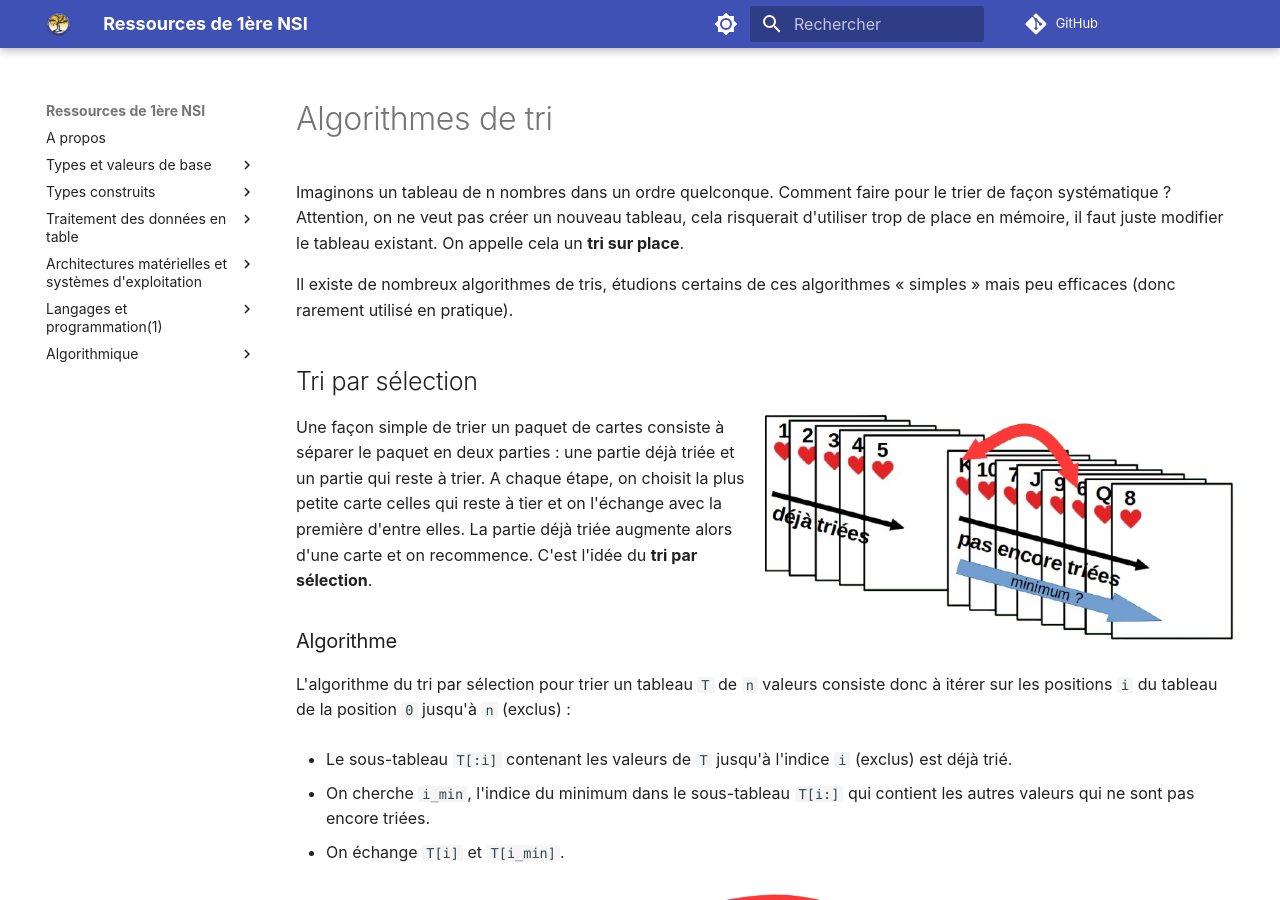
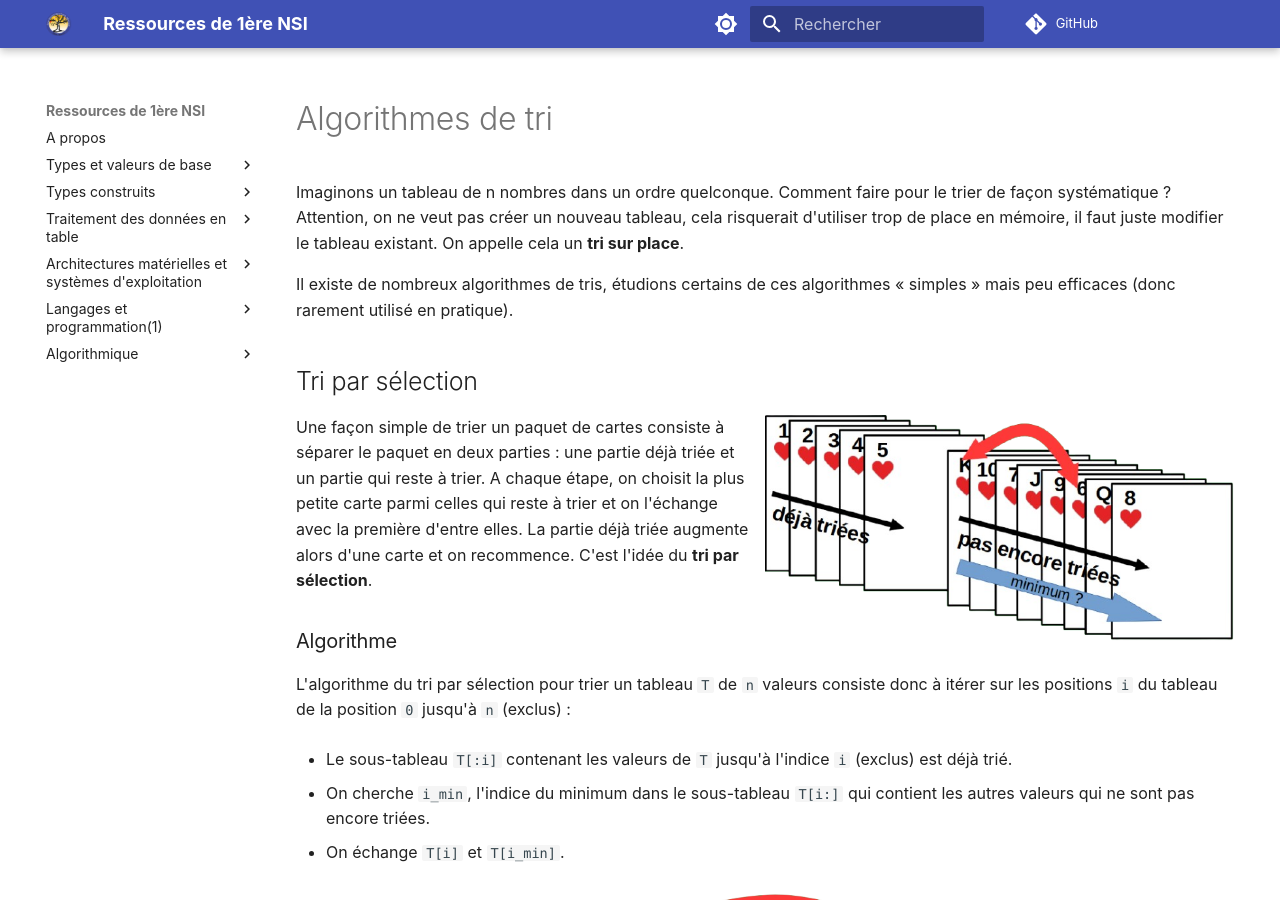
Before and after one commit to eipaca/NSI-1, an MkDocs documentation site: the page built from docs/algorithmique/2-tris.md, in a window 1280 px wide and 900 px high. Built offline with MkDocs 1.6.1 and Material for MkDocs 9.7.7, drawn with Linux system fonts in a browser that asks for light colours; comment, search, counter and statistics services are not loaded.

Commit message:
Add files via upload

```diff
--- a/docs/algorithmique/2-tris.md
+++ b/docs/algorithmique/2-tris.md
@@ -8,7 +8,7 @@
 
 ![Tri par sélection d'un paquet de cartes](assets/2-tri-selection-cartes.png){width=50% align=right}
 
-Une façon simple de trier un paquet de cartes consiste à séparer le paquet en deux parties : une partie déjà triée et un partie qui reste à trier. A chaque étape, on choisit la plus petite carte celles qui reste à tier et on l'échange avec la première d'entre elles. La partie déjà triée augmente alors d'une carte et on recommence. C'est l'idée du **tri par sélection**.
+Une façon simple de trier un paquet de cartes consiste à séparer le paquet en deux parties : une partie déjà triée et un partie qui reste à trier. A chaque étape, on choisit la plus petite carte parmi celles qui reste à trier et on l'échange avec la première d'entre elles. La partie déjà triée augmente alors d'une carte et on recommence. C'est l'idée du **tri par sélection**.
 
 ### Algorithme
 
@@ -212,5 +212,5 @@
 |:-                                |:-:              |:-:              |
 |Complexité                        |*O(n²)*          |*O(n²)*          |
 |Complexité meilleur cas           |*O(n²)*          |*O(n)*           |
-|Nombre d'échanges                 |*O(n) *          |*O(n²)*          |
+|Nombre d'échanges                 |*O(n)*          |*O(n²)*          |
 |Efficace sur tableau presque trié |Non              |Oui              |
```
